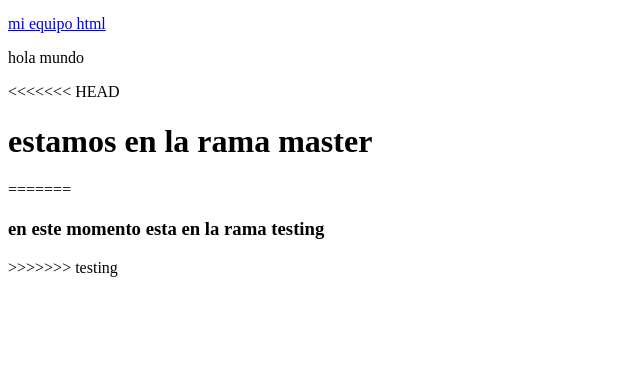
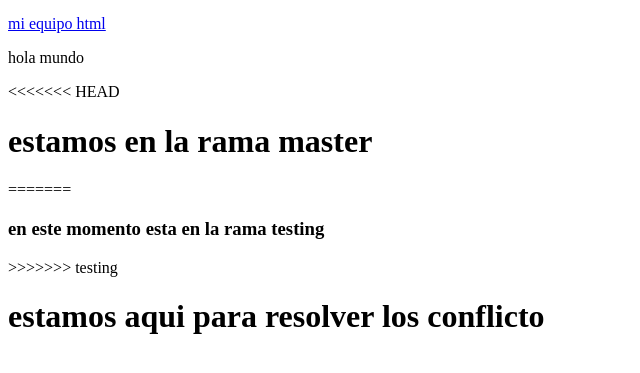
Before and after one commit to guenos1992/git-desde-cero, a plain HTML site: page index.html in a window 1280 px wide. Shown: the part 223-596 px from the top of the page, without its empty margins (0-640 px from the left). Drawn offline with Linux system fonts and the light colour scheme.

Commit message:
para resolver los conflicto

```diff
--- a/index.html
+++ b/index.html
@@ -22,6 +22,7 @@
         <h3> en este momento esta en la rama testing </h3>
 >>>>>>> testing
     </div>
+    <h1> estamos aqui para resolver los conflicto</h1>
 
 </body>
 </html>
```
